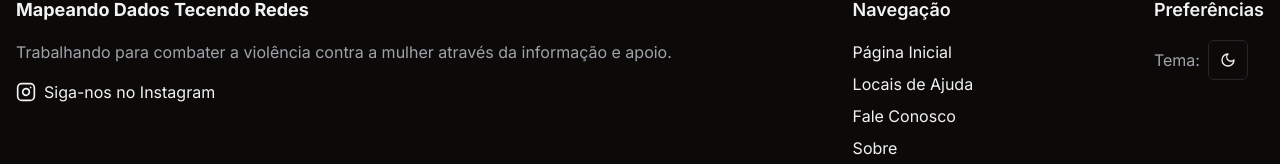
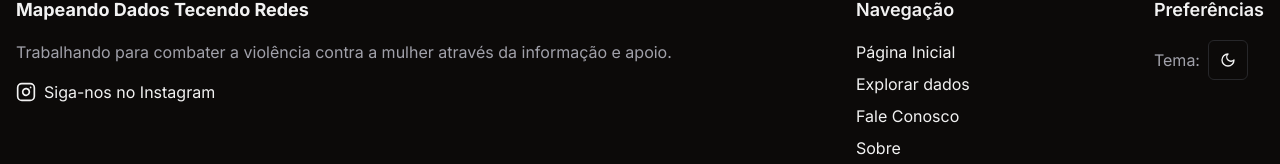
Before and after one commit to Mapeando-Dados-Tecendo-Redes/website, a React (Vite) app: page / in a window 1280 px wide. Shown: the part 2491-2655 px from the top of the page. Built offline with nearby package versions, Linux system fonts and the light colour scheme.

Commit message:
fix: Atualiza o do footer para Explorar-dados

```diff
--- a/src/components/footer/index.tsx
+++ b/src/components/footer/index.tsx
@@ -35,7 +35,7 @@ function Footer() {
               </div>
 
               <div>
-                <NavLink to="/buscar-ajuda">Locais de Ajuda</NavLink>
+                <NavLink to="/explorar-dados">Explorar dados</NavLink>
               </div>
               <div>
                 <NavLink to="/fale-conosco">Fale Conosco</NavLink>
```
